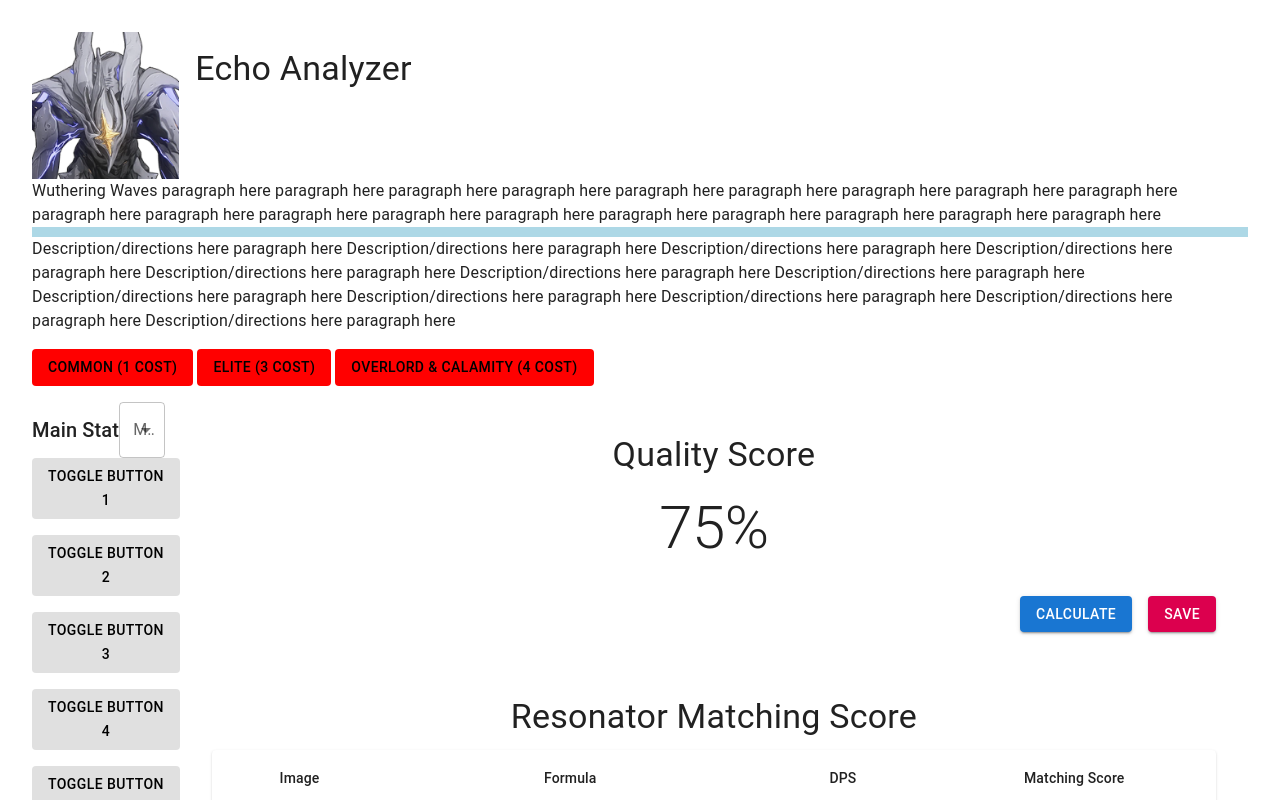
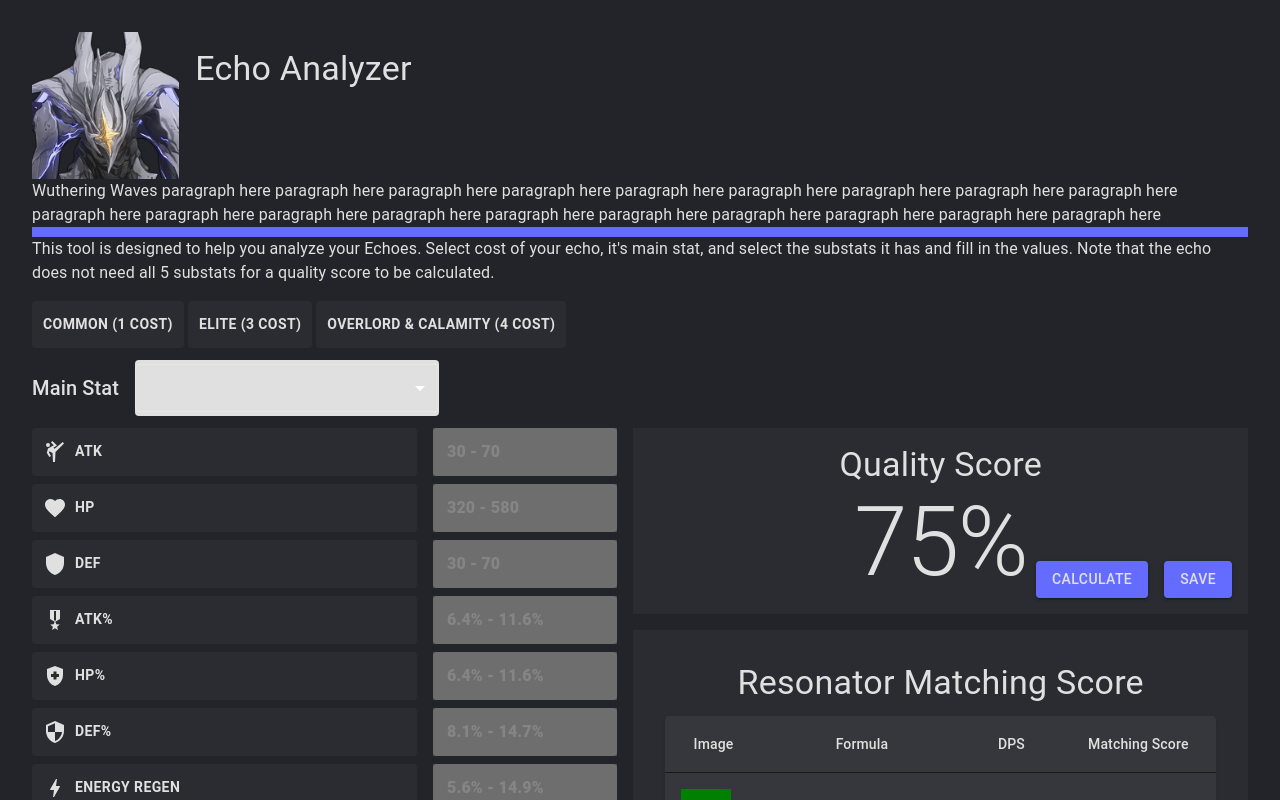
Before and after one commit to jwong236/WuWaEchoAnalysis, a React (Vite) app in the folder frontend/: page / in a window 1280 px wide. Shown: the top 800 px of the page. Built offline with nearby package versions, Linux system fonts and the light colour scheme.

Commit message:
Implement helper components and fix themeing

```diff
--- a/frontend/package.json
+++ b/frontend/package.json
@@ -12,6 +12,7 @@
   "dependencies": {
     "@emotion/react": "^11.11.4",
     "@emotion/styled": "^11.11.5",
+    "@mui/icons-material": "^5.15.20",
     "@mui/material": "^5.15.20",
     "react": "^18.3.1",
     "react-dom": "^18.3.1",
--- a/frontend/src/components/CostButtonGroup.jsx
+++ b/frontend/src/components/CostButtonGroup.jsx
@@ -1,5 +1,5 @@
 import React, { useState } from "react";
-import { Box, Button } from "@mui/material";
+import { Box, ToggleButton } from "@mui/material";
 
 const CostButtonGroup = () => {
   const [selectedButton, setSelectedButton] = useState(null);
@@ -15,14 +15,14 @@
         "Elite (3 cost)",
         "Overlord & Calamity (4 cost)",
       ].map((label, index) => (
-        <Button
+        <ToggleButton
           key={index}
-          variant="costToggleButton"
-          className={selectedButton === index ? "Mui-selected" : ""}
+          value={index}
+          selected={selectedButton === index}
           onClick={() => handleToggle(index)}
         >
           {label}
-        </Button>
+        </ToggleButton>
       ))}
     </Box>
   );
--- /dev/null
+++ b/frontend/src/components/MainStatSelect.jsx
@@ -0,0 +1,48 @@
+import React from "react";
+import { Typography, Select, MenuItem, FormControl, Box } from "@mui/material";
+
+const STAT_OPTIONS = [
+  "ATK",
+  "HP",
+  "DEF",
+  "ATK%",
+  "HP%",
+  "DEF%",
+  "Energy Regen",
+  "Crit Rate",
+  "Crit DMG",
+  "Basic Attack DMG Bonus",
+  "Heavy Attack DMG Bonus",
+  "Resonance Skill DMG Bonus",
+  "Resonance Liberation DMG Bonus",
+];
+
+const MainStatSelect = ({ mainStat, handleMainStatChange }) => {
+  return (
+    <Box sx={{ display: "flex", alignItems: "center", width: "100%", mb: 2 }}>
+      <Typography variant="h6" sx={{ mr: 2, whiteSpace: "nowrap" }}>
+        Main Stat
+      </Typography>
+      <FormControl sx={{ height: "48px", width: "25%" }}>
+        <Select
+          value={mainStat}
+          onChange={handleMainStatChange}
+          label="Main Stat"
+          sx={{
+            height: "48px",
+            display: "flex",
+            alignItems: "center",
+          }}
+        >
+          {STAT_OPTIONS.map((stat, index) => (
+            <MenuItem key={index} value={stat}>
+              {stat}
+            </MenuItem>
+          ))}
+        </Select>
+      </FormControl>
+    </Box>
+  );
+};
+
+export default MainStatSelect;
--- a/frontend/src/components/QualityScore.jsx
+++ b/frontend/src/components/QualityScore.jsx
@@ -1,5 +1,5 @@
 import React from "react";
-import { Typography, Button, Box } from "@mui/material";
+import { Typography, Box, Button } from "@mui/material";
 
 const QualityScore = () => {
   return (
@@ -8,20 +8,24 @@
         display: "flex",
         flexDirection: "column",
         alignItems: "center",
-        padding: "2rem",
+        padding: "1rem",
+        backgroundColor: "background.paper",
+        position: "relative",
       }}
     >
       <Typography variant="h4" align="center">
         Quality Score
       </Typography>
-      <Typography variant="h2" align="center" sx={{ margin: "1rem 0" }}>
+      <Typography variant="h1" align="center">
         75%
       </Typography>
       <Box
         sx={{
+          position: "absolute",
+          bottom: "1rem",
+          right: "1rem",
           display: "flex",
           justifyContent: "flex-end",
-          width: "100%",
           gap: "1rem",
           marginTop: "1rem",
         }}
@@ -29,7 +33,7 @@
         <Button variant="contained" color="primary">
           Calculate
         </Button>
-        <Button variant="contained" color="secondary">
+        <Button variant="contained" color="primary">
           Save
         </Button>
       </Box>
--- a/frontend/src/components/ResonatorMatchingScore.jsx
+++ b/frontend/src/components/ResonatorMatchingScore.jsx
@@ -36,7 +36,7 @@
   ];
 
   return (
-    <Box sx={{ padding: "2rem" }}>
+    <Box sx={{ padding: "2rem", backgroundColor: "background.paper" }}>
       <Typography variant="h4" align="center" gutterBottom>
         Resonator Matching Score
       </Typography>
--- a/frontend/src/components/StatToggleButtonGroup.jsx
+++ b/frontend/src/components/StatToggleButtonGroup.jsx
@@ -1,64 +1,120 @@
 import React, { useState } from "react";
-import {
-  Button,
-  TextField,
-  Box,
-  Typography,
-  Select,
-  MenuItem,
-  FormControl,
-  InputLabel,
-} from "@mui/material";
+import { TextField, Box, Grid, ToggleButton } from "@mui/material";
+import FavoriteIcon from "@mui/icons-material/Favorite";
+import SportsMartialArtsIcon from "@mui/icons-material/SportsMartialArts";
+import ShieldIcon from "@mui/icons-material/Shield";
+import HealthAndSafetyIcon from "@mui/icons-material/HealthAndSafety";
+import MilitaryTechIcon from "@mui/icons-material/MilitaryTech";
+import SecurityIcon from "@mui/icons-material/Security";
+import ShowChartIcon from "@mui/icons-material/ShowChart";
+import BarChartIcon from "@mui/icons-material/BarChart";
+import BoltIcon from "@mui/icons-material/Bolt";
+import GpsFixedIcon from "@mui/icons-material/GpsFixed";
+import PanToolIcon from "@mui/icons-material/PanTool";
+import FlashOnIcon from "@mui/icons-material/FlashOn";
+import WhatshotIcon from "@mui/icons-material/Whatshot";
+
+const sub_stat_ranges = {
+  1: [30, 70],
+  2: [320, 580],
+  3: [30, 70],
+  4: [6.4, 11.6],
+  5: [6.4, 11.6],
+  6: [8.1, 14.7],
+  7: [5.6, 14.9],
+  8: [6.3, 10.5],
+  9: [12.6, 21.0],
+  10: [6.4, 11.6],
+  11: [6.4, 11.6],
+  12: [6.4, 11.6],
+  13: [6.4, 11.6],
+};
+
+const STAT_OPTIONS = [
+  { label: "ATK", icon: SportsMartialArtsIcon, id: "1" },
+  { label: "HP", icon: FavoriteIcon, id: "2" },
+  { label: "DEF", icon: ShieldIcon, id: "3" },
+  { label: "ATK%", icon: MilitaryTechIcon, id: "4" },
+  { label: "HP%", icon: HealthAndSafetyIcon, id: "5" },
+  { label: "DEF%", icon: SecurityIcon, id: "6" },
+  { label: "Energy Regen", icon: BoltIcon, id: "7" },
+  { label: "Crit Rate", icon: ShowChartIcon, id: "8" },
+  { label: "Crit DMG", icon: BarChartIcon, id: "9" },
+  { label: "Basic Attack DMG Bonus", icon: GpsFixedIcon, id: "10" },
+  { label: "Heavy Attack DMG Bonus", icon: PanToolIcon, id: "11" },
+  { label: "Resonance Skill DMG Bonus", icon: FlashOnIcon, id: "12" },
+  { label: "Resonance Liberation DMG Bonus", icon: WhatshotIcon, id: "13" },
+];
 
 const StatToggleButtonGroup = () => {
-  const [activeIndex, setActiveIndex] = useState(null);
-  const [mainStat, setMainStat] = useState("");
+  const [activeIndexes, setActiveIndexes] = useState([]);
 
   const handleToggle = (index) => {
-    setActiveIndex(index === activeIndex ? null : index);
-  };
-
-  const handleMainStatChange = (event) => {
-    setMainStat(event.target.value);
+    setActiveIndexes((prevActiveIndexes) =>
+      prevActiveIndexes.includes(index)
+        ? prevActiveIndexes.filter((i) => i !== index)
+        : [...prevActiveIndexes, index]
+    );
   };
 
   return (
     <Box>
-      <Box display="flex" alignItems="center">
-        <Typography variant="h6" component="div">
-          Main Stat
-        </Typography>
-        <FormControl variant="outlined">
-          <InputLabel>Main Stat</InputLabel>
-          <Select
-            value={mainStat}
-            onChange={handleMainStatChange}
-            label="Main Stat"
-          >
-            <MenuItem value="">
-              <em>None</em>
-            </MenuItem>
-            <MenuItem value={10}>Stat 1</MenuItem>
-            <MenuItem value={20}>Stat 2</MenuItem>
-            <MenuItem value={30}>Stat 3</MenuItem>
-          </Select>
-        </FormControl>
+      <Box sx={{ display: "flex", flexDirection: "column", gap: 1 }}>
+        {STAT_OPTIONS.map((stat, index) => {
+          const Icon = stat.icon;
+          const range = sub_stat_ranges[stat.id];
+          const isPercentage = !["1", "2", "3"].includes(stat.id);
+
+          return (
+            <Grid container alignItems="center" key={index} spacing={2}>
+              <Grid item xs={8}>
+                <ToggleButton
+                  value={index}
+                  selected={activeIndexes.includes(index)}
+                  onChange={() => handleToggle(index)}
+                  sx={{
+                    width: "100%",
+                    justifyContent: "flex-start",
+                    height: "48px",
+                    display: "flex",
+                    alignItems: "center",
+                  }}
+                >
+                  <Icon sx={{ mr: 1 }} />
+                  {stat.label}
+                </ToggleButton>
+              </Grid>
+              <Grid item xs={4}>
+                <TextField
+                  sx={{
+                    height: "48px",
+                    "& .MuiOutlinedInput-root": {
+                      height: "48px",
+                      padding: 0,
+                      "& fieldset": {
+                        border: "none",
+                      },
+                      "&.Mui-disabled": {
+                        backgroundColor: "#6E6E6E",
+                        color: "#9C9C9C",
+                      },
+                    },
+                  }}
+                  placeholder={
+                    range
+                      ? `${range[0]}${isPercentage ? "%" : ""} - ${range[1]}${
+                          isPercentage ? "%" : ""
+                        }`
+                      : ""
+                  }
+                  disabled={!activeIndexes.includes(index)}
+                  fullWidth
+                />
+              </Grid>
+            </Grid>
+          );
+        })}
       </Box>
-
-      {Array.from({ length: 13 }, (_, index) => (
-        <Box key={index} mb={2}>
-          <Button
-            variant="statToggleButton"
-            className={activeIndex === index ? "Mui-selected" : ""}
-            onClick={() => handleToggle(index)}
-          >
-            Toggle Button {index + 1}
-          </Button>
-          {activeIndex === index && (
-            <TextField variant="outlined" placeholder="Text Field" />
-          )}
-        </Box>
-      ))}
     </Box>
   );
 };
--- a/frontend/src/pages/EchoAnalyzerPage.jsx
+++ b/frontend/src/pages/EchoAnalyzerPage.jsx
@@ -1,13 +1,17 @@
-import React from "react";
+import React, { useState } from "react";
 import flautist_image from "./../assets/flautist_icon.png";
-import { Box, Button, Typography, useTheme } from "@mui/material";
+import { Box, Typography } from "@mui/material";
 import StatToggleButtonGroup from "../components/StatToggleButtonGroup";
 import QualityScore from "../components/QualityScore";
 import ResonatorMatchingScore from "../components/ResonatorMatchingScore";
 import CostButtonGroup from "../components/CostButtonGroup";
+import MainStatSelect from "../components/MainStatSelect";
 
 function EchoAnalyzerPage() {
-  const theme = useTheme();
+  const [mainStat, setMainStat] = useState("");
+  const handleMainStatChange = (event) => {
+    setMainStat(event.target.value);
+  };
   return (
     <Box
       sx={{
@@ -42,7 +46,6 @@
         sx={{
           display: "flex",
           flex: 1,
-          width: "100%",
           alignItems: "center",
           justifyContent: "center",
         }}
@@ -55,8 +58,7 @@
       </Box>
       <Box
         sx={{
-          width: "100%",
-          backgroundColor: "lightblue",
+          backgroundColor: "info.main",
           height: "10px",
           display: "flex",
         }}
@@ -66,20 +68,13 @@
       <Box
         sx={{
           display: "flex",
-          flex: 3,
-          width: "100%",
-          alignItems: "center",
-          justifyContent: "center",
+          justifyContent: "flex-start",
         }}
       >
-        Description/directions here paragraph here Description/directions here
-        paragraph here Description/directions here paragraph here
-        Description/directions here paragraph here Description/directions here
-        paragraph here Description/directions here paragraph here
-        Description/directions here paragraph here Description/directions here
-        paragraph here Description/directions here paragraph here
-        Description/directions here paragraph here Description/directions here
-        paragraph here Description/directions here paragraph here
+        This tool is designed to help you analyze your Echoes. Select cost of
+        your echo, it's main stat, and select the substats it has and fill in
+        the values. Note that the echo does not need all 5 substats for a
+        quality score to be calculated.
       </Box>
       <Box
         sx={{
@@ -91,10 +86,28 @@
       >
         <CostButtonGroup />
       </Box>
-      <Box sx={{ display: "flex", flexDirection: "row", width: "100%" }}>
+      <MainStatSelect
+        mainStat={mainStat}
+        handleMainStatChange={handleMainStatChange}
+      />
+      <Box
+        sx={{
+          display: "flex",
+          flexDirection: "row",
+          width: "100%",
+          gap: "1rem",
+        }}
+      >
         <StatToggleButtonGroup />
 
-        <Box sx={{ display: "flex", flexDirection: "column", width: "100%" }}>
+        <Box
+          sx={{
+            display: "flex",
+            flexDirection: "column",
+            gap: "1rem",
+            flex: 1,
+          }}
+        >
           <QualityScore />
           <ResonatorMatchingScore />
         </Box>
--- a/frontend/src/theme.js
+++ b/frontend/src/theme.js
@@ -2,51 +2,115 @@
 
 const theme = createTheme({
   palette: {
+    mode: "dark",
     primary: {
-      main: "#1976d2",
+      main: "#2B2C31",
+      light: "#4A4B54",
+      dark: "#23242A",
     },
     secondary: {
-      main: "#dc004e",
+      main: "#5F6368",
+      light: "#9C9C9C",
+      dark: "#6E6E6E",
     },
+    success: {
+      main: "#00773A",
+      light: "#8EAF95",
+      dark: "#E0F9E2",
+    },
+    warning: {
+      main: "#57361A",
+      light: "#F4DA9D",
+      dark: "#FEF0D5",
+    },
+    info: {
+      main: "#646CFF",
+      light: "#8086FF",
+      dark: "#BFC3FF",
+    },
+    error: {
+      main: "#C9434A",
+      light: "#D48588",
+      dark: "#E7A4A8",
+    },
+    text: {
+      primary: "#E0E0E0",
+      secondary: "#C2C2C2",
+      disabled: "#9C9C9C",
+    },
+    background: {
+      default: "#23242A",
+      paper: "#2B2C31",
+    },
+    divider: "#4A4B54",
   },
   components: {
     MuiButton: {
-      variants: [
-        {
-          props: { variant: "costToggleButton" },
-          style: {
-            backgroundColor: "red", // Default color
-            color: "#000",
-            "&.Mui-selected": {
-              backgroundColor: "green", // Toggled color
-              color: "#fff",
-            },
+      styleOverrides: {
+        root: {
+          backgroundColor: "#646CFF",
+          color: "#E0E0E0",
           "&:hover": {
-              backgroundColor: "blue", // Hover color
-            },
-            "&.Mui-selected:hover": {
-              backgroundColor: "lightblue", // Toggled hover color
+            backgroundColor: "#8086FF",
           },
         },
       },
-        {
-          props: { variant: "statToggleButton" },
-          style: {
-            backgroundColor: "#e0e0e0", // Default color
-            color: "#000",
+    },
+    MuiToggleButton: {
+      styleOverrides: {
+        root: {
+          backgroundColor: "#2B2C31",
+          color: "#E0E0E0",
+          fontWeight: 600,
+          border: "none",
           "&.Mui-selected": {
-              backgroundColor: "green", // Toggled color
-              color: "#fff",
+            backgroundColor: "#6E6E6E",
           },
           "&:hover": {
-              backgroundColor: "blue", // Hover color
+            backgroundColor: "#9C9C9C",
           },
           "&.Mui-selected:hover": {
-              backgroundColor: "red", // Toggled hover color
+            backgroundColor: "#9C9C9C",
           },
         },
       },
-      ],
+    },
+    MuiTextField: {
+      styleOverrides: {
+        root: {
+          backgroundColor: "#4A4B54",
+          "& .MuiInputBase-root": {
+            fontWeight: 1000,
+            backgroundColor: "#E0E0E0",
+          },
+          "& .MuiInputBase-input": {
+            color: "#23242A",
+          },
+          "& .MuiOutlinedInput-root": {
+            "& fieldset": {
+              border: "none",
+            },
+          },
+        },
+      },
+    },
+    MuiSelect: {
+      styleOverrides: {
+        root: {
+          color: "#1C1D21",
+          fontWeight: 1000,
+        },
+        select: {
+          backgroundColor: "#E0E0E0",
+          color: "#23242A",
+          "& .MuiOutlinedInput-notchedOutline": {
+            border: "none",
+          },
+          "&.Mui-focused .MuiOutlinedInput-notchedOutline": {
+            border: "none",
+          },
+        },
+      },
     },
   },
 });
```
Also changed, not shown: 1 other file (tests, documents, lock files or other folders). Lines whose indentation alone changed are shown as unchanged.
